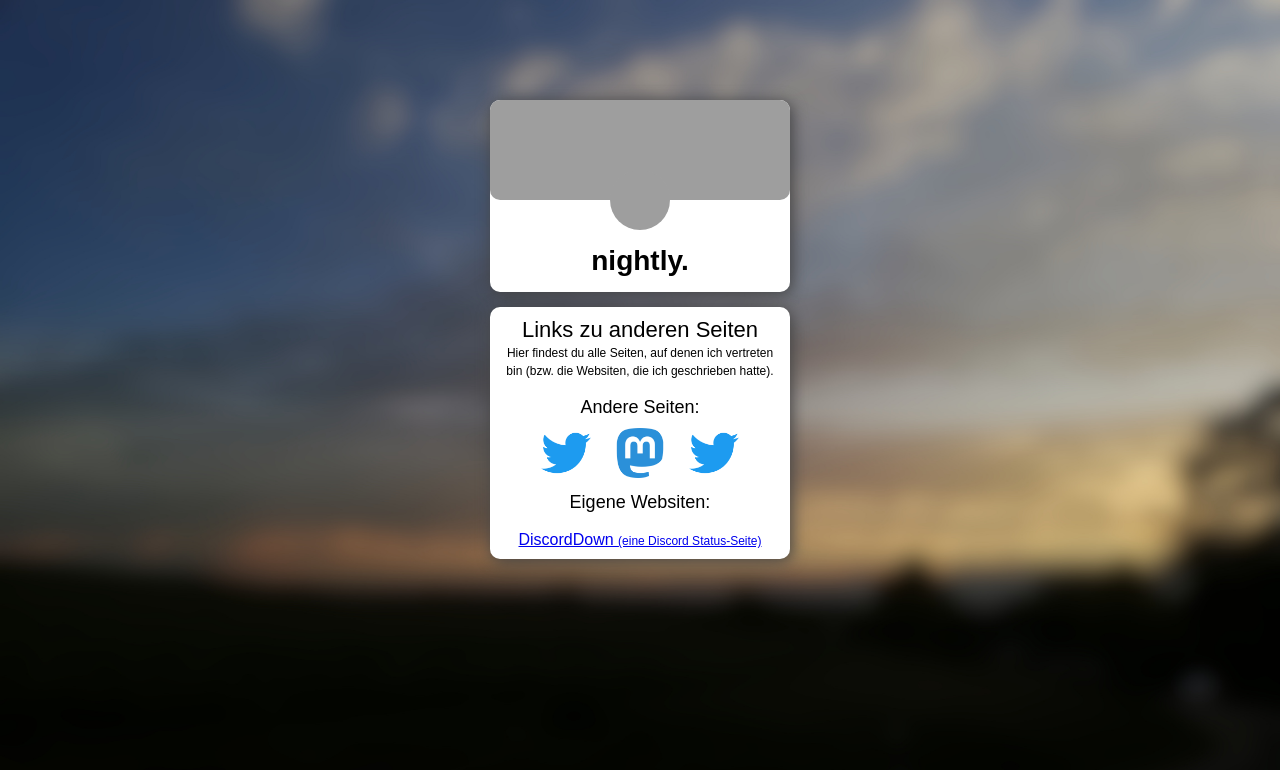
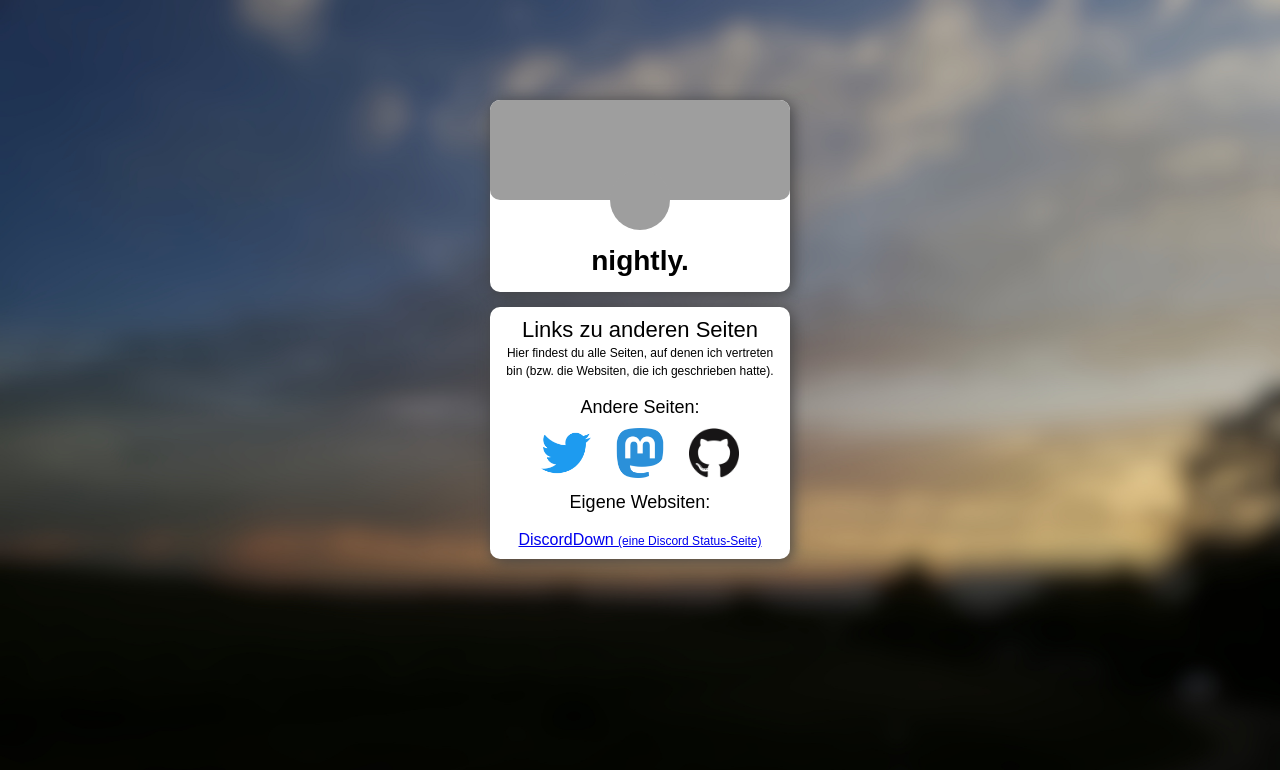
Before and after one commit to nightlyonie/nightlyonie.github.io, a plain HTML site: page index.html in a window 1280 px wide. Drawn offline with Linux system fonts and the light colour scheme; grey boxes are pictures that could not be loaded.

Commit message:
Eiliger Bugfix
Hab aus Versehen die falsche Bilddatei für GitHub genommen... D:

```diff
--- a/index.html
+++ b/index.html
@@ -30,7 +30,7 @@
                 <span class="verysmoltitle">Andere Seiten:</span><br>
                 <a href="https://twitter.com/nightlyonie"><img class="socialbutton" src="assets/twitter-logo.png" alt="Twitter"></a>
                 <a rel="me" href="https://chaos.social/@nightlyonie"><img class="socialbutton" src="assets/mastodon-logo.png" alt="Mastodon-Instanz chaos.social"></a>
-                <a href="https://github.com/nightlyonie"><img class="socialbutton" src="assets/twitter-logo.png" alt="GitHub"></a><br>
+                <a href="https://github.com/nightlyonie"><img class="socialbutton" src="assets/github-logo.png" alt="GitHub"></a><br>
                 <span class="verysmoltitle">Eigene Websiten:</span><br>
                 <br>
                 <a href="https://discorddown.glitch.me">DiscordDown <span class="explanation">(eine Discord Status-Seite)</span></a>
```
